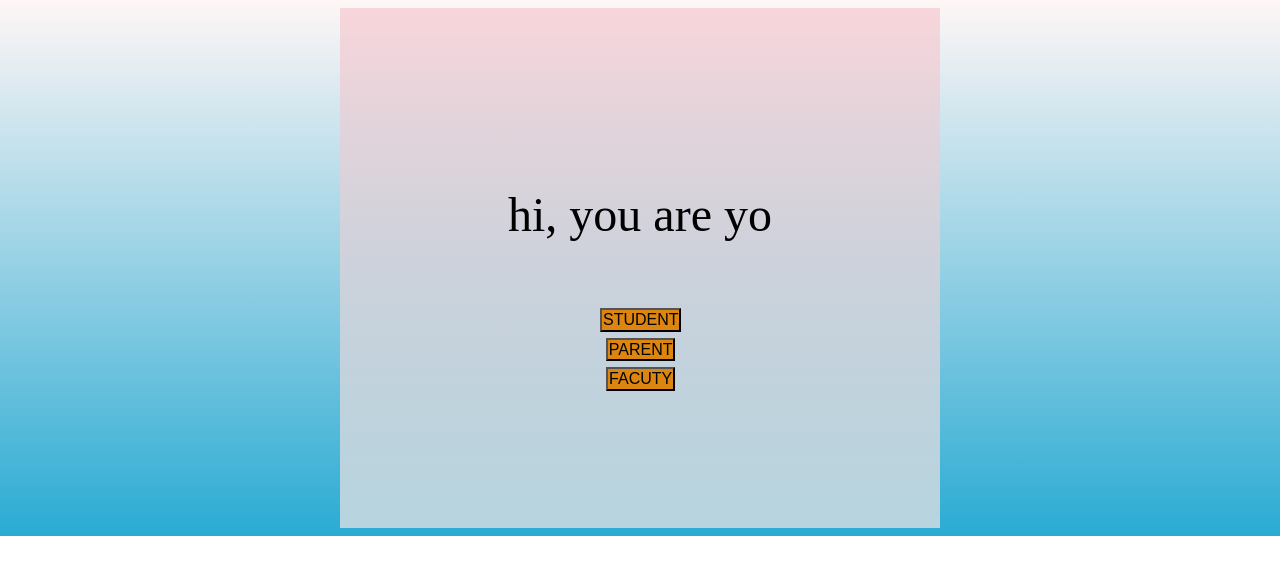
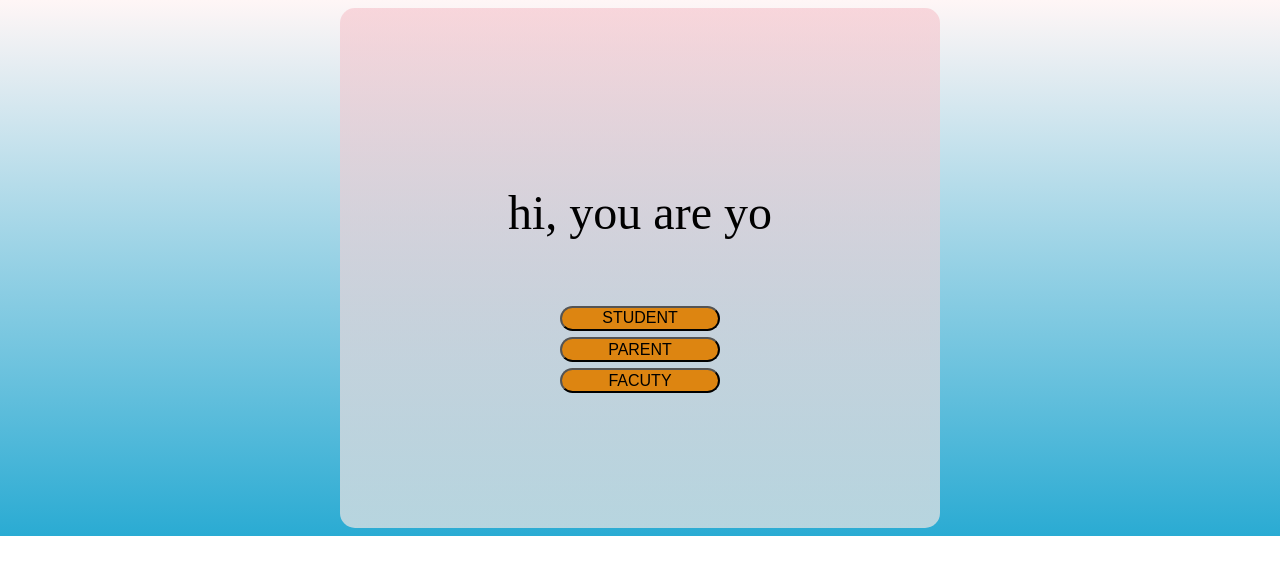
Before and after one commit to badushaebrahim/mini-project, a PHP site: page / in a window 1280 px wide. Shown: the top 575 px of the page. Run offline with PHP 8.4, Linux system fonts and the light colour scheme.

Commit message:
main page

```diff
--- a/css/index.css
+++ b/css/index.css
@@ -33,6 +33,8 @@ body {
   background-image: linear-gradient(0deg, rgba(230, 227, 227, 0.745833), rgba(245, 188, 197, 0.545833));
   -ms-flex-line-pack: center;
       align-content: center;
+  border-radius: 15px;
+  mix-blend-mode: passthrough;
 }
 
 .buthold {
@@ -49,5 +51,8 @@ body {
   background-color: #dd8511;
   padding: 1%;
   font-size: 1rem;
+  border-radius: 15px;
+  width: 10rem;
+  mix-blend-mode: passthrough;
 }
 /*# sourceMappingURL=index.css.map */
--- a/css/index.scss
+++ b/css/index.scss
@@ -22,6 +22,8 @@ color:black;
     width: 75vh;
     background-image: linear-gradient(0deg,rgba(230, 227, 227,0.7458333675266982),rgba(245, 188, 197,0.5458333675266982));
     align-content: center;
+    border-radius: 15px;
+    mix-blend-mode: passthrough;
 }
 .buthold{
 
@@ -37,4 +39,7 @@ color:black;
     background-color: rgb(221, 133, 17);
     padding: 1%;
     font-size: 1rem;
+    border-radius: 15px;
+    width: 10rem;
+    mix-blend-mode: passthrough;
 }
```
Also changed, not shown: 1 other file.
